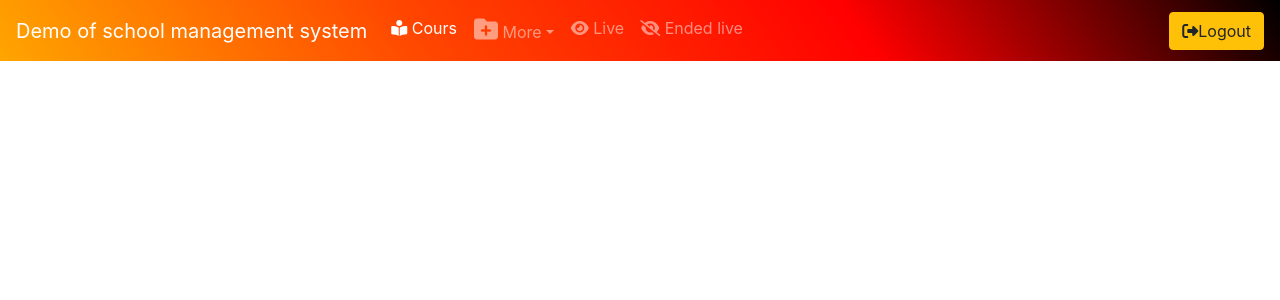
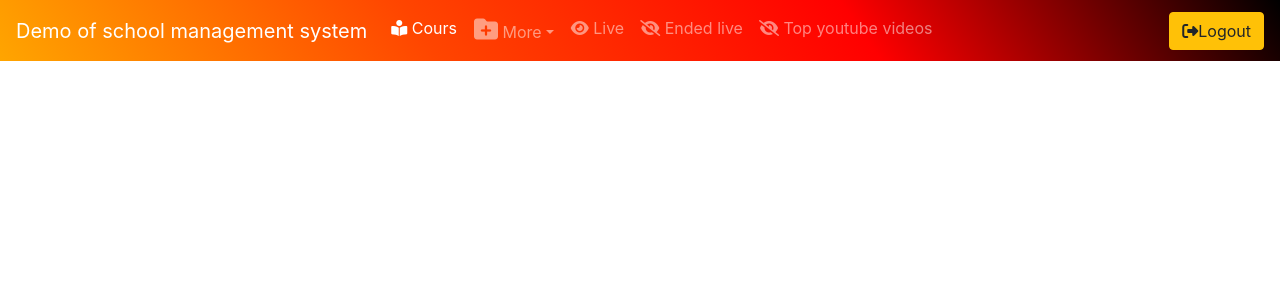
Before and after one commit to programmer262/Mozad, a Django app: page /classe/ in a window 1280 px wide. Shown: the top 300 px of the page. Run offline with Django 3.2, Linux system fonts and the light colour scheme; the visitor is signed in with stand-in values (Sample User, id 1); data that the repository does not hold is empty; some libraries are stand-ins or nearby versions.

Commit message:
Update main.html

```diff
--- a/templates/main.html
+++ b/templates/main.html
@@ -64,9 +64,13 @@ Correction des Exercices</a>
               <i class="fas fa-eye"></i>
             Live</a></li>
 <li class="nav-items">
-            <a class="nav-link" href="{% url 'live' %}"href="live">
+            <a class="nav-link" href="{% url 'live' %}">
               <i class="fas fa-eye-slash"></i>
             Ended live</a></li>
+            <li class="nav-items">
+            <a class="nav-link" href="{% url 'error' %}">
+              <i class="fas fa-eye-slash"></i>
+          Top youtube videos</a></li>
 </ul>
 <a href="{% url 'logout' %}"><button class="btn btn-warning"><i class="fas fa-sign-out-alt"></i>Logout</button></a>
  </div></nav>
```
